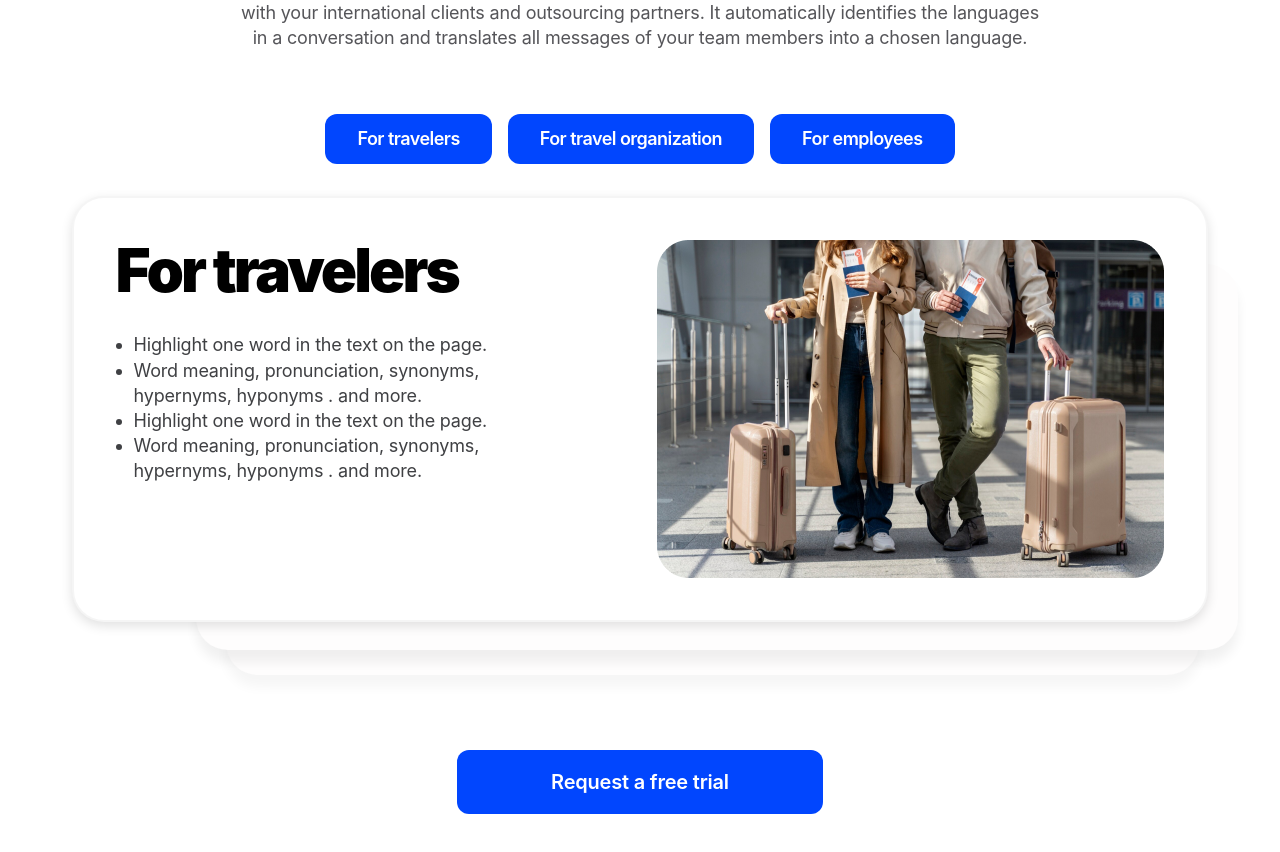
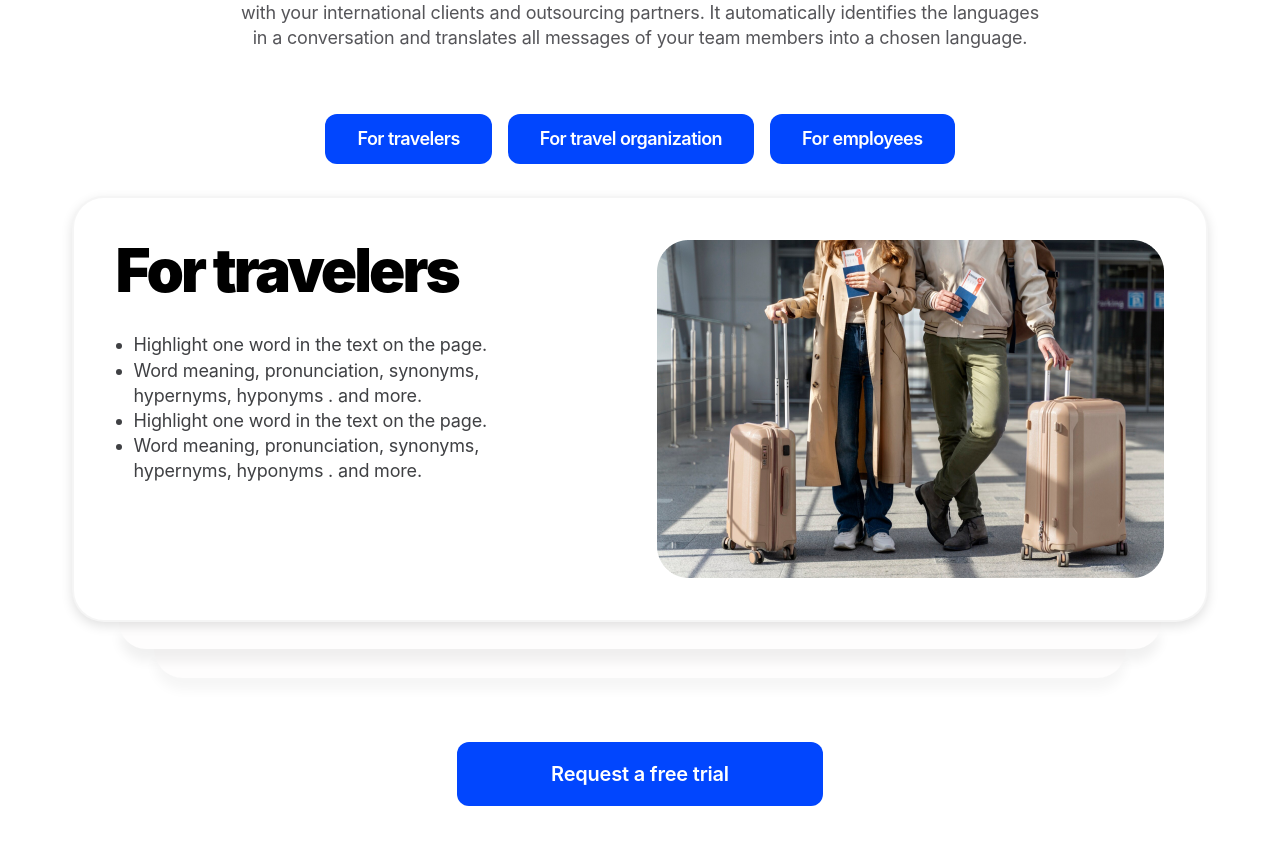
Before and after one commit to Yuliya241/test-Lingvanex, a plain HTML site: page test-page/index.html in a window 1280 px wide. Shown: the part 1430-2282 px from the top of the page. Drawn offline with Linux system fonts and the light colour scheme.

Commit message:
feat: add adaptive to cards in product section

```diff
--- a/test-page/index.html
+++ b/test-page/index.html
@@ -69,8 +69,6 @@
           </div>
           <img class="card-image" src="assets/images/travelers.png" alt="travelers">
         </div>
-        <div class="first-hidden"></div>
-        <div class="second-hidden"></div>
         <div class="card card2 hidden">
           <div class="text-block">
             <h2 class="title card-subtitle">For travel organization</h2>
@@ -95,6 +93,8 @@
           </div>
           <img class="card-image" src="assets/images/employees.png" alt="employees">
         </div>
+        <div class="invisible invisible-first"></div>
+        <div class="invisible invisible-second"></div>
       </div>
       <button class="button button-request">Request a free trial</button>
     </section>
--- a/test-page/style.css
+++ b/test-page/style.css
@@ -29,7 +29,6 @@
 }
 
 .body {
-  background-color: rgba(110, 106, 106, 1);
   color: rgba(0, 0, 0, 1);
 }
 
@@ -187,8 +186,8 @@
   background-color: rgba(255, 255, 255, 1);
   border: 0.125rem solid rgba(0, 0, 0, 0.04);
   box-shadow: 0 0.25rem 0.75rem 0 rgba(0, 0, 0, 0.12);
+  position: relative;
   z-index: 30;
-  position: relative;
 }
 
 .card-subtitle {
@@ -206,8 +205,7 @@
 }
 
 .cards {
-  position: relative;
-  padding-bottom: 8rem;
+  padding-bottom: 4rem;
 }
 
 .help {
@@ -255,39 +253,31 @@
   letter-spacing: -0.01em;
 }
 
-
 .hidden {
   display: none;
 }
 
-.active {
-  display: block;
+.invisible {
+  border-radius: 0 0 2rem 2rem;
+  display: flex;
+  margin: 0 auto;
+  position: relative;
 }
 
-.first-hidden {
+.invisible-first {
   background-color: rgba(254, 253, 253, 1);
   box-shadow: 0 0.75rem 0.75rem 0 rgba(0, 0, 0, 0.06);
+  max-width: 65.125rem;
+  height: 1.68rem;
   z-index: 20;
-  position: absolute;
-  width: 65.125rem;
-  height: 24.125rem;
-  top: 9.375rem;
-  left: 11.875rem;
-  border-radius: 2rem;
-  padding: 2.625rem;
 }
 
-.second-hidden {
+.invisible-second {
   background-color: rgba(254, 253, 253, 1);
   box-shadow: 0 0.75rem 0.75rem 0 rgba(0, 0, 0, 0.04);
+  max-width: 60.81rem;
+  height: 1.81rem;
   z-index: 10;
-  position: absolute;
-  width: 60.81rem;
-  height: 22.56rem;
-  top: 12.5rem;
-  left: 13.75rem;
-  border-radius: 2rem;
-  padding: 2.625rem;
 }
 
 @media screen and (max-width: 965px) {
```
